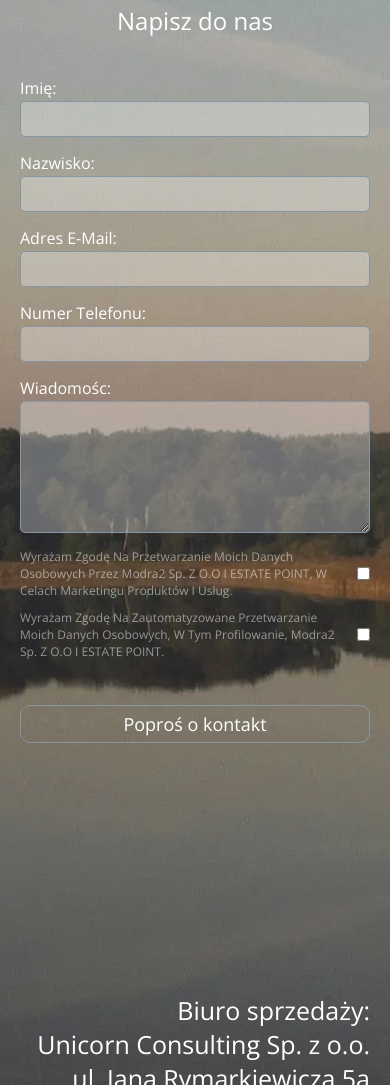
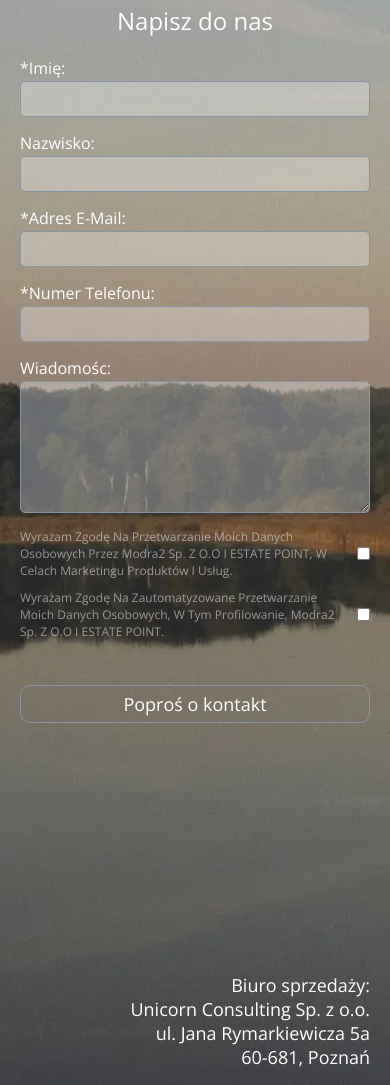
Before and after one commit to AntonOshurek/Potrzanowo, an Astro site: page /kontakt in a window 390 px wide. Shown: the part 96-1181 px from the top of the page. Built offline with nearby package versions, Linux system fonts and the light colour scheme; Astro itself is replaced by a stand-in of ours.

Commit message:
mobile fix

```diff
--- a/src/app/footer/footer.scss
+++ b/src/app/footer/footer.scss
@@ -10,6 +10,17 @@
 	flex-direction: column;
 	align-items: flex-end;
 	justify-content: flex-end;
+
+	@media (max-width: $mobile-width) {
+		.footer__title,
+		.footer__address {
+			font-size: 18px;
+		}
+
+		.footer__additional-info {
+			font-size: 14px;
+		}
+	}
 }
 
 .footer__title {
--- a/src/pages/_kontakt/contact-form/contact-form.astro
+++ b/src/pages/_kontakt/contact-form/contact-form.astro
@@ -9,7 +9,7 @@ import './contact-form.scss';
 
 		<form class="contact-form__form">
 			<label class="contact-form__label">
-				<span class="contact-form__input-title">Imię:</span>
+				<span class="contact-form__input-title">*Imię:</span>
 				<input class="contact-form__input" type="text" />
 			</label>
 
@@ -19,13 +19,13 @@ import './contact-form.scss';
 			</label>
 
 			<label class="contact-form__label">
-				<span class="contact-form__input-title">Adres e-mail:</span>
+				<span class="contact-form__input-title">*Adres e-mail:</span>
 				<input class="contact-form__input" type="email" />
 			</label>
 
 			<label class="contact-form__label">
-				<span class="contact-form__input-title">Numer telefonu:</span>
-				<input class="contact-form__input" type="text" />
+				<span class="contact-form__input-title">*Numer telefonu:</span>
+				<input class="contact-form__input" type="tel" />
 			</label>
 
 			<label class="contact-form__label contact-form__label--textarea">
--- a/src/pages/_kontakt/contact-form/contact-form.scss
+++ b/src/pages/_kontakt/contact-form/contact-form.scss
@@ -11,7 +11,7 @@
 	justify-content: center;
 	width: 100%;
 	height: 100%;
-	gap: 40px;
+	gap: 20px;
 }
 
 .contact-form__title {
```
Also changed, not shown: src/pages/_inwestycja/invest-files-table/invest-files-table.scss (+14 -0 lines).
